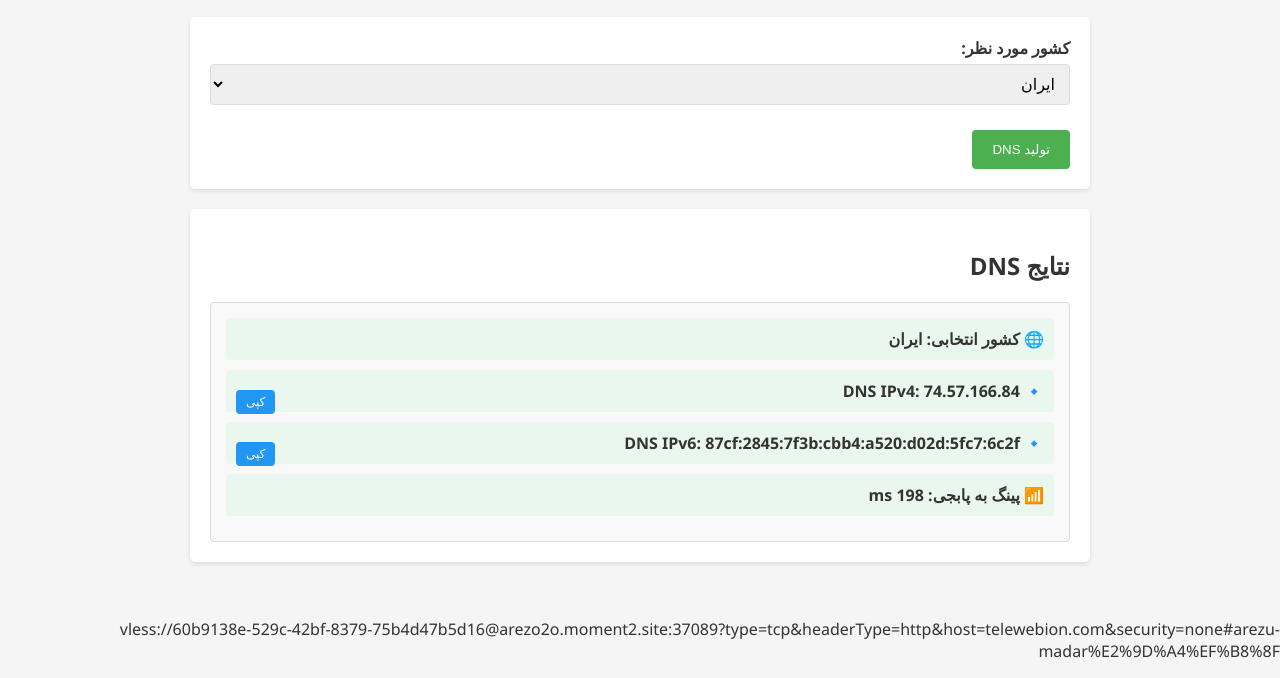
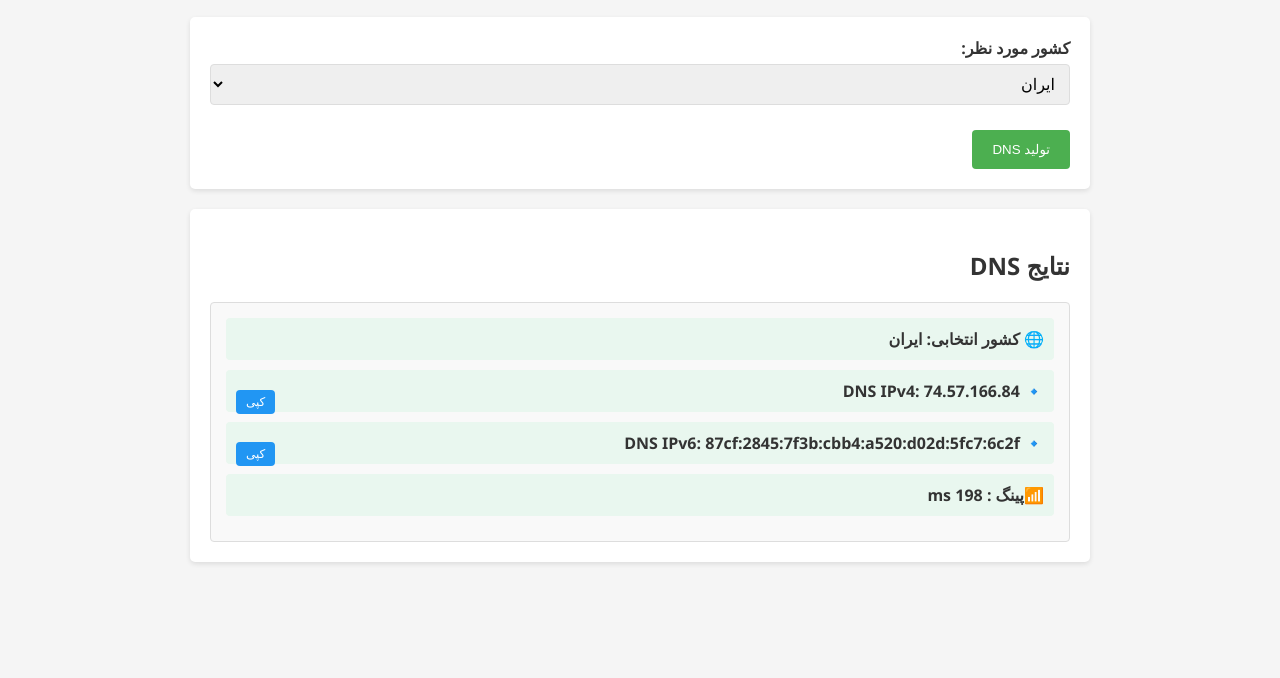
Before and after one commit to rsd-rasansoltani/dns, a plain HTML site: page index2.html in a window 1280 px wide. Both pictures are taken after a click on the button "تولید DNS". Shown: the part 187-865 px from the top of the page. After the commit the page ends 800 px from the top, so only its background shows below. Drawn offline with Linux system fonts and the light colour scheme.

Commit message:
Update index2.html

```diff
--- a/index2.html
+++ b/index2.html
@@ -40,7 +40,7 @@
       <div class="result" id="dns-result"></div>
     </div>
   </div>
-<p>vless://60b9138e-529c-42bf-8379-75b4d47b5d16@arezo2o.moment2.site:37089?type=tcp&headerType=http&host=telewebion.com&security=none#arezu-madar%E2%9D%A4%EF%B8%8F</p>
+
 
   <script>
     // لیست تمام کشورها
@@ -74,7 +74,7 @@
           🔹 DNS IPv6: <span id="ipv6">${ipv6}</span>
           <button class="copy-btn" onclick="copyText('ipv6')">کپی</button>
         </div>
-        <div class='dns-item'>📶 پینگ به پابجی: ${ping} ms</div>
+        <div class='dns-item'>📶پینگ : ${ping} ms</div>
       `;
     });
 
```
